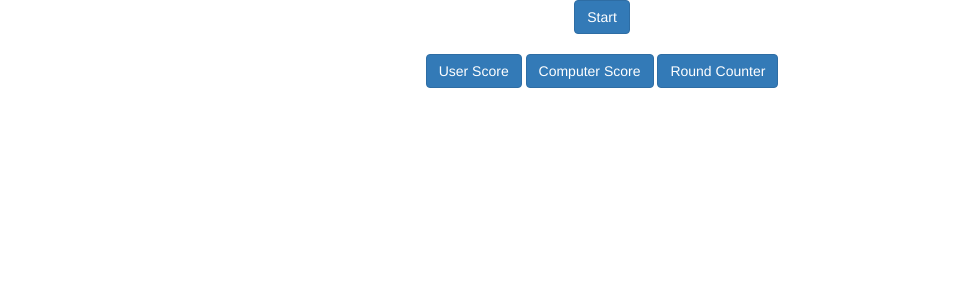
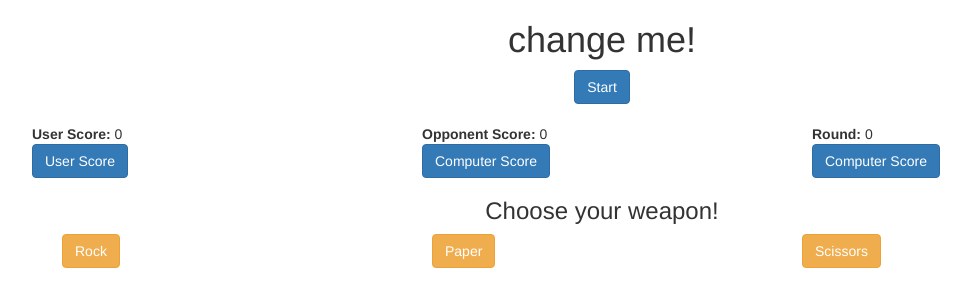
Before and after one commit to tammerg/rockPaperScissors, a PHP site: page / in a window 1280 px wide. Shown: the top 307 px of the page, without its empty margins (38-1009 px from the left). Run offline with PHP 8.4, Linux system fonts and the light colour scheme; some libraries are stand-ins or nearby versions.

Commit message:
Now can increment user score with button, moving on to PC choice generation

```diff
--- a/index.html
+++ b/index.html
@@ -6,20 +6,46 @@
   <link rel="stylesheet" type="text/css" href="style/style.css">
 </head>
 <body>
+  <div>
+    <h1>change me!</h1>
+  </div>
   <header class="text-center">
     <button class="btn btn-primary start" id="changeWordBtn">Start</button>
   </header>
   <br>
   <div class="container">
     <div class="row">
-      <div class="text-center">
-        <button class="btn btn-primary">User Score</button>
-        <button class="btn btn-primary">Computer Score</button>
-        <button class="btn btn-primary">Round Counter</button>
+      <div class="col-md-4">
+        <strong>User Score: </strong><span id="userScore">0</span>
+        <br />
+        <button class="btn btn-primary" id="incUserBtn">User Score</button>
       </div>
+      <div class="col-md-4">
+        <strong>Opponent Score: </strong><span id="computerScore">0</span>
+        <br />
+        <button class="btn btn-primary"id="incOppBtn">Computer Score</button>
+      </div>
+      <div class="col-md-4">
+        <strong>Round: </strong><span id="roundScore">0</span>
+        <br />
+        <button class="btn btn-primary" id="incRndBtn">Computer Score</button>
+      </div>
+    </div>
+    <div class="container-fluid">
+      <h3>Choose your weapon!</h3>
+        <div class="col-md-4">
+          <button class="btn btn-warning">Rock</button>
+        </div>
+        <div class="col-md-4">
+          <button class="btn btn-warning">Paper</button>
+        </div>
+        <div class="col-md-4">
+          <button class="btn btn-warning">Scissors</button>
+        </div>
     </div>
   </div>
   <script type="text/javascript" src="https://code.jquery.com/jquery-2.1.4.js"></script>
   <script type="text/javascript" src="script/gameCounter.js"></script>
+  <script type="text/javascript" src="script/scoreTracker.js"></script>
 </body>
 </html>
--- a/script/gameCounter.js
+++ b/script/gameCounter.js
@@ -1,7 +1,19 @@
-$(document).ready(function(){
-  $("#changeWordBtn").on("click", function(){
-    var myWords = ["Rock", "Paper", "Scissors"];
-    var myRandomNumber = Math.floor(Math.random() * myWords.length)
-      console.log(myRandomNumber);
+window.rockPaperScissors = {
+  gameState: {
+    userScore: 0,
+    computerScore: 0,
+    roundCount: 1
+  }
+}
+$(document).ready(function() {
+  var myWords = ["Rock", "Paper", "Scissors"];
+
+  $("#changeWordBtn").on("click", function() {
+    var myRandomNumber = Math.floor(Math.random() * myWords.length);
+    $("h1").fadeIn(250, function() {
+      $(this).html(myWords[myRandomNumber]);
+      $(this).fadeOut(1000);
+    });
+
   });
 });
--- /dev/null
+++ b/script/scoreTracker.js
@@ -0,0 +1,11 @@
+
+$(document).ready(function(){
+  var userScore = 0, computerScore = 0, roundCount = 1;
+  $("#incUserBtn").on("click", function(){
+    userScore++;
+    $("#userScore").html(userScore);
+
+  });
+
+
+});
--- a/style/style.css
+++ b/style/style.css
@@ -1,3 +1,6 @@
 .start{
   text-align:center;
 }
+h1, h3{
+  text-align: center;
+}
```
